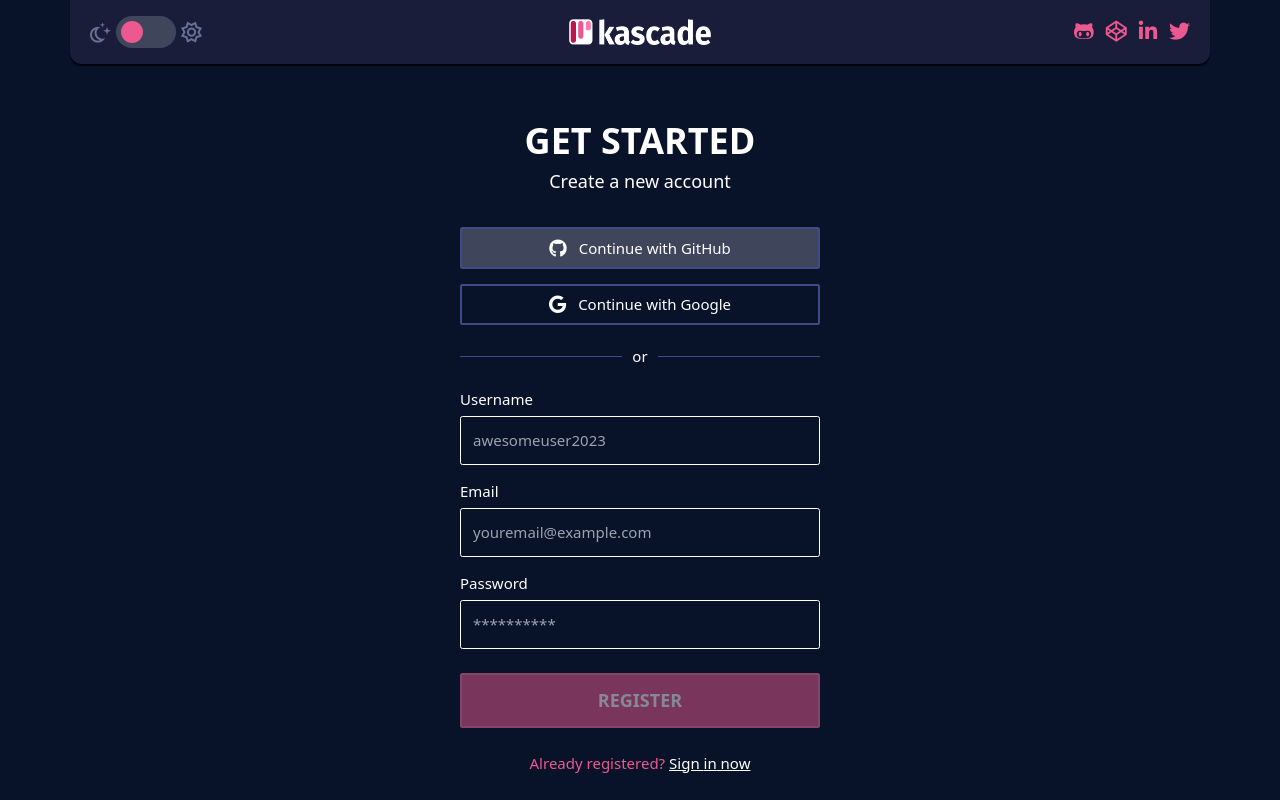
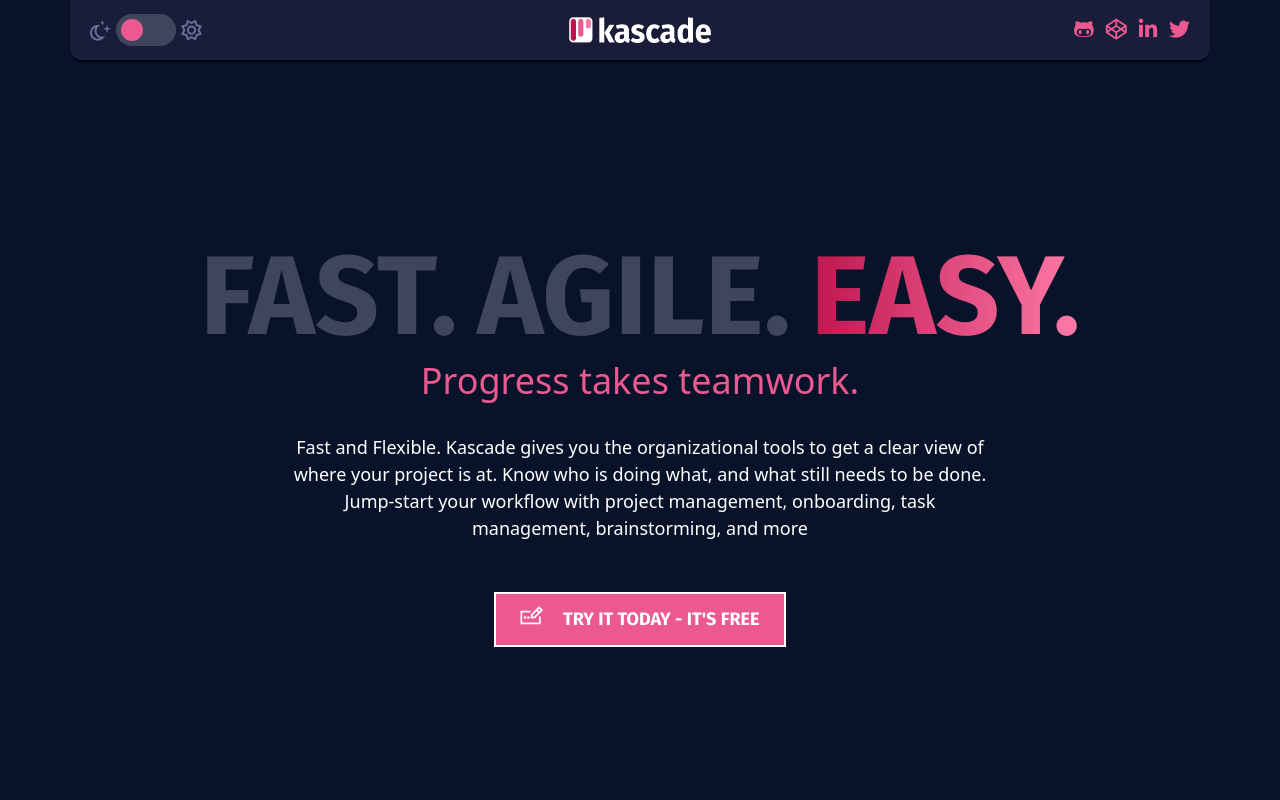
Before and after one commit to codemints/kascade-react, a React (Vite) app in the folder client/: page / in a window 1280 px wide. Built offline with nearby package versions, Linux system fonts and the light colour scheme.

Commit message:
Refactored form and landing page components and setup React routes

```diff
--- a/client/src/App.jsx
+++ b/client/src/App.jsx
@@ -1,10 +1,21 @@
 import { useEffect, useState } from 'react'
+import { createBrowserRouter, createRoutesFromElements, Route, RouterProvider } from 'react-router-dom'
 import { useDarkmode } from '@store/darkmode'
 import Header from '@component/header/Header'
 import Title from '@component/landing/Title'
+import Form from '@component/form/Form'
 
 function App() {
   const { darkmode, setDarkmode } = useDarkmode()
+
+  const registerForm = {
+    endPoint: '/signup',
+    typeOfForm: 'register'
+  }
+  const loginForm = {
+    route: '/signup',
+    typeOfForm: 'login'
+  }
 
   useEffect(() => {
     // setDarkmode(false)
@@ -14,10 +25,29 @@
     darkmode ? document.documentElement.classList.add('dark') : document.documentElement.classList.remove('dark')
   }, [darkmode])
 
+  const router = createBrowserRouter([
+    {
+      path: '/',
+      element: <Title />,
+    },
+    {
+      path: '/register',
+      element: <Form data={registerForm} />,
+    },
+    {
+      path: '/login',
+      element: <Form data={loginForm} />,
+    }
+  ])
+
   return (
     <div className="App">
-      <Header />
-      <Title />
+      <header className="login-header bg-dark-100 dark:bg-dark-700">
+        <Header />
+      </header>
+      <main className="login-main">
+        <RouterProvider router={router} />
+      </main>
     </div>
   )
 }
--- /dev/null
+++ b/client/src/assets/styles/components/_App.scss
@@ -0,0 +1,24 @@
+@use "@style/abstracts" as *;
+
+.App {
+  $header-height: 6rem;
+
+  .login-header {
+    display: flex;
+    align-items: center;
+    max-width: 114rem;
+    min-height: $header-height;
+    border-end-start-radius: 1.2rem;
+    border-end-end-radius: 1.2rem;
+    margin-inline: auto;
+    padding-inline: 2rem;
+
+  }
+
+  .login-main {
+    display: flex;
+    justify-content: center;
+    align-items: center;
+    min-height: calc(100vh - $header-height);
+  }
+}
--- a/client/src/assets/styles/components/_Form.scss
+++ b/client/src/assets/styles/components/_Form.scss
@@ -1,17 +1,12 @@
 @use "@style/abstracts" as *;
-
-.form-data {
-  position: absolute;
-  top: 50%;
-  left: 10vw;
-  background-color: $dark-400;
-}
 
 .form-inner {
   $radius: 0.25rem;
   width: 36rem;
 
   .form-intro {
+    text-align: center;
+
     h3 {
       font-size: 3.6rem;
       font-weight: $font-heading;
--- a/client/src/assets/styles/scoped/header.module.scss
+++ b/client/src/assets/styles/components/_Header.scss
@@ -1,15 +1,10 @@
 @use '@style/abstracts/variables' as *;
 
-.login-header {
+.header-content {
   display: flex;
   justify-content: space-between;
   align-items: center;
-  max-width: 114rem;
-  min-height: 8vh;
-  border-end-start-radius: 1.2rem;
-  border-end-end-radius: 1.2rem;
-  margin-inline: auto;
-  padding-inline: 2rem;
+  width: 100%;
 
 
   > * {
--- a/client/src/assets/styles/components/_Title.scss
+++ b/client/src/assets/styles/components/_Title.scss
@@ -1,6 +1,102 @@
 @use "@style/abstracts/variables" as *;
 
+.landing-page {
+  display: flex;
+  flex-direction: column;
+  justify-content: center;
+  align-items: center;
+  text-align: center;
+  max-width: 100rem;
+  min-height: 75vh;
+  margin-inline: auto;
+
   .hero-text {
+    h1 {
+      $startColor: $pink-600;
+      $endColor: $pink-200;
+
+      display: flex;
+      justify-content: center;
+      gap: 2rem;
+      font-size: 11.2rem;
+      text-transform: uppercase;
+      line-height: 1.5;
+
+      .animate-gradient--background {
+        position: relative;
+        display: block;
+
+        &.background-color--1 {
+          &:before {
+            animation: animate-gradient-background-1 8s infinite;
+          }
+
+          > span {
+            animation: animate-gradient-foreground-1 8s infinite;
+          }
+        }
+
+        &.background-color--2 {
+          &:before {
+            animation: animate-gradient-background-2 8s infinite;
+          }
+
+          > span {
+            animation: animate-gradient-foreground-2 8s infinite;
+          }
+        }
+
+        &.background-color--3 {
+          &:before {
+            animation: animate-gradient-background-3 8s infinite;
+          }
+
+          > span {
+            animation: animate-gradient-foreground-3 8s infinite;
+          }
+        }
+
+        &:before {
+          position: absolute;
+          left: 0;
+          top: 0;
+          bottom: 0;
+          display: block;
+          width: 100%;
+          text-align: center;
+          border: none;
+          z-index: 0;
+        }
+
+        &.content-fast:before {
+          content: "Fast.";
+        }
+
+        &.content-agile:before {
+          content: "Agile.";
+        }
+
+        &.content-easy:before {
+          content: "Easy.";
+        }
+      }
+
+      .animate-gradient--foreground {
+        position: relative;
+        background-clip: text;
+        -webkit-background-clip: text;
+        -webkit-text-fill-color: transparent;
+        background-image: linear-gradient(90deg, $startColor, $endColor);
+        z-index: 1;
+      }
+    }
+
+    h2 {
+      font-size: 3.6rem;
+      line-height: 1;
+      margin-top: -1.8rem;
+    }
+
     > p {
       font-size: 1.8rem;
       max-width: 70rem;
@@ -24,6 +120,72 @@
       transition: all $timing $ease;
     }
   }
-.form-wrapper {
-  margin-top: 5rem;
 }
+
+@keyframes animate-gradient-foreground-1 {
+  0%,16.667%,to {
+      opacity: 1
+  }
+
+  33.333%,83.333% {
+      opacity: 0
+  }
+}
+
+@keyframes animate-gradient-background-1 {
+  0%,16.667%,to {
+      opacity: 0
+  }
+
+  25%,91.667% {
+      opacity: 1
+  }
+}
+
+@keyframes animate-gradient-foreground-2 {
+  0%,to {
+      opacity: 0
+  }
+
+  33.333%,50% {
+      opacity: 1
+  }
+
+  16.667%,66.667% {
+      opacity: 0
+  }
+}
+
+@keyframes animate-gradient-background-2 {
+  0%,to {
+      opacity: 1
+  }
+
+  33.333%,50% {
+      opacity: 0
+  }
+
+  25%,58.333% {
+      opacity: 1
+  }
+}
+
+@keyframes animate-gradient-foreground-3 {
+  0%,50%,to {
+      opacity: 0
+  }
+
+  66.667%,83.333% {
+      opacity: 1
+  }
+}
+
+@keyframes animate-gradient-background-3 {
+  0%,58.333%,91.667%,to {
+      opacity: 1
+  }
+
+  66.667%,83.333% {
+      opacity: 0
+  }
+}
--- a/client/src/assets/styles/components/_index.scss
+++ b/client/src/assets/styles/components/_index.scss
@@ -1,2 +1,4 @@
+@forward "@style/components/App.scss";
+@forward "@style/components/Header.scss";
 @forward "@style/components/Title.scss";
 @forward "@style/components/Form.scss";
--- a/client/src/assets/styles/scoped/title.module.scss
+++ /dev/null
@@ -1,168 +0,0 @@
-@use "@style/abstracts/variables" as *;
-
-.landing-page {
-  display: flex;
-  flex-direction: column;
-  justify-content: center;
-  align-items: center;
-  text-align: center;
-  max-width: 100rem;
-  min-height: 75vh;
-  margin-inline: auto;
-
-  h1 {
-    $startColor: $pink-600;
-    $endColor: $pink-200;
-
-    display: flex;
-    justify-content: center;
-    gap: 2rem;
-    font-size: 11.2rem;
-    text-transform: uppercase;
-    line-height: 1.5;
-
-    .animate-gradient--background {
-      position: relative;
-      display: block;
-
-      &.background-color--1 {
-        &:before {
-          animation: animate-gradient-background-1 8s infinite;
-        }
-
-        > span {
-          animation: animate-gradient-foreground-1 8s infinite;
-        }
-      }
-
-      &.background-color--2 {
-        &:before {
-          animation: animate-gradient-background-2 8s infinite;
-        }
-
-        > span {
-          animation: animate-gradient-foreground-2 8s infinite;
-        }
-      }
-
-      &.background-color--3 {
-        &:before {
-          animation: animate-gradient-background-3 8s infinite;
-        }
-
-        > span {
-          animation: animate-gradient-foreground-3 8s infinite;
-        }
-      }
-
-      &:before {
-        position: absolute;
-        left: 0;
-        top: 0;
-        bottom: 0;
-        display: block;
-        width: 100%;
-        text-align: center;
-        border: none;
-        z-index: 0;
-      }
-
-      &.content-fast:before {
-        content: "Fast.";
-      }
-
-      &.content-agile:before {
-        content: "Agile.";
-      }
-
-      &.content-easy:before {
-        content: "Easy.";
-      }
-    }
-
-    .animate-gradient--foreground {
-      position: relative;
-      background-clip: text;
-      -webkit-background-clip: text;
-      -webkit-text-fill-color: transparent;
-      background-image: linear-gradient(90deg, $startColor, $endColor);
-      z-index: 1;
-    }
-
-
-  }
-
-  h2 {
-    font-size: 3.6rem;
-    line-height: 1;
-    margin-top: -1.8rem;
-  }
-}
-
-@keyframes animate-gradient-foreground-1 {
-  0%,16.667%,to {
-      opacity: 1
-  }
-
-  33.333%,83.333% {
-      opacity: 0
-  }
-}
-
-@keyframes animate-gradient-background-1 {
-  0%,16.667%,to {
-      opacity: 0
-  }
-
-  25%,91.667% {
-      opacity: 1
-  }
-}
-
-@keyframes animate-gradient-foreground-2 {
-  0%,to {
-      opacity: 0
-  }
-
-  33.333%,50% {
-      opacity: 1
-  }
-
-  16.667%,66.667% {
-      opacity: 0
-  }
-}
-
-@keyframes animate-gradient-background-2 {
-  0%,to {
-      opacity: 1
-  }
-
-  33.333%,50% {
-      opacity: 0
-  }
-
-  25%,58.333% {
-      opacity: 1
-  }
-}
-
-@keyframes animate-gradient-foreground-3 {
-  0%,50%,to {
-      opacity: 0
-  }
-
-  66.667%,83.333% {
-      opacity: 1
-  }
-}
-
-@keyframes animate-gradient-background-3 {
-  0%,58.333%,91.667%,to {
-      opacity: 1
-  }
-
-  66.667%,83.333% {
-      opacity: 0
-  }
-}
--- a/client/src/components/header/Header.jsx
+++ b/client/src/components/header/Header.jsx
@@ -1,9 +1,7 @@
 import React from 'react'
-import { Link } from 'react-router-dom'
 import { useDarkmode } from '@store/darkmode'
 import Darkmode from '@component/global/Darkmode'
 import Social from '@component/global/Social'
-import styles from '@style/scoped/header.module.scss'
 import logoDark from '@image/logo-dark.png'
 import logoLight from '@image/logo-light.png'
 
@@ -11,7 +9,7 @@
   const { darkmode } = useDarkmode()
 
   return (
-    <header className={ `${styles['login-header']} bg-dark-100 dark:bg-dark-700` }>
+    <div className="header-content">
       <Darkmode />
       <div className="site-logo">
         <a href="/">
@@ -19,7 +17,7 @@
         </a>
       </div>
       <Social />
-    </header>
+    </div>
   )
 }
 
--- a/client/src/components/landing/Title.jsx
+++ b/client/src/components/landing/Title.jsx
@@ -1,25 +1,18 @@
 import React from 'react'
-import Form from '@component/form/Form'
-import styles from '@style/scoped/title.module.scss'
 
 const Title = () => {
-  const registerForm = {
-    route: '/signup',
-    typeOfForm: 'register'
-  }
-
   return (
-    <section className={ `${styles['landing-page']}` }>
-      {/* <div className={ `${styles['hero-text']} hero-text` }>
+    <section className="landing-page">
+      <div className="hero-text">
         <h1 className="text-dark-200 dark:text-dark-600 font-theme font-heading">
-          <span className={ `${styles['animate-gradient--background']} ${styles['background-color--1']} ${styles['content-fast']}` }>
-            <span className={ `${styles['animate-gradient--foreground']}` }>Fast.</span>
+          <span className="animate-gradient--background background-color--1 content-fast">
+            <span className="animate-gradient--foreground">Fast.</span>
           </span>
-          <span className={ `${styles['animate-gradient--background']} ${styles['background-color--2']} ${styles['content-agile']}` }>
-            <span className={ `${styles['animate-gradient--foreground']}` }>Agile.</span>
+          <span className="animate-gradient--background background-color--2 content-agile">
+            <span className="animate-gradient--foreground">Agile.</span>
           </span>
-          <span className={ `${styles['animate-gradient--background']} ${styles['background-color--3']} ${styles['content-easy']}` }>
-            <span className={ `${styles['animate-gradient--foreground']}` }>Easy.</span>
+          <span className="animate-gradient--background background-color--3 content-easy">
+            <span className="animate-gradient--foreground">Easy.</span>
           </span>
         </h1>
         <h2 className="text-pink-400">Progress takes teamwork.</h2>
@@ -28,9 +21,6 @@
           <i className="fa-sharp fa-regular fa-pen-field"></i>
           <p>Try it today - It's Free</p>
         </button>
-      </div> */}
-      <div className="form-wrapper">
-      <Form data={ registerForm } />
       </div>
     </section>
   )
```
Also changed, not shown: client/src/components/form/Form.jsx (+2 -9 lines). Lines whose indentation alone changed are shown as unchanged.
